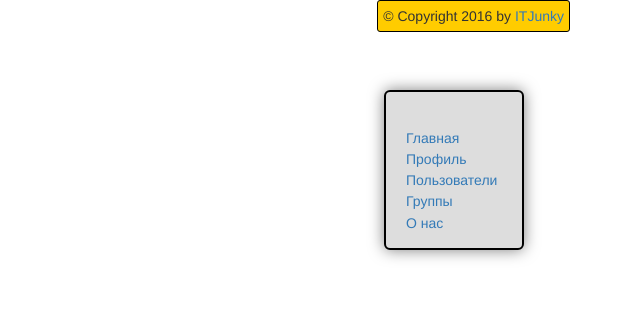
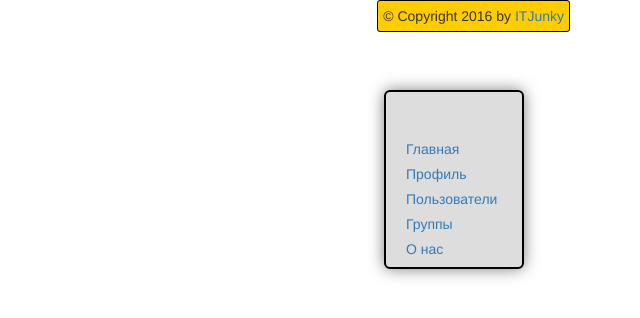
Before and after one commit to itJunky/web-tasker.py, a Flask app: page /about in a window 1280 px wide. Shown: the top 318 px of the page, without its empty margins (640-1280 px from the left). Run offline with Flask 2, Linux system fonts and the light colour scheme; parts of the project's set-up code (start-up, migrations or seed data) failed here and were passed over; some libraries are stand-ins or nearby versions.

Commit message:
Fix height of selected menu line

```diff
--- a/web_tasker/static/mystyle.css
+++ b/web_tasker/static/mystyle.css
@@ -1,4 +1,4 @@
-.mainmenu {
+.mainmenubar {
     width: 140px;
     background: #ddd;
     padding: 5px;
@@ -10,8 +10,15 @@
     box-shadow: 0 0 15px rgba(0, 0, 0, 0.5);
 }
 
+#mainmenu {
+    padding: 0;
+    margin: 0;
+    line-height: 0;
+}
+
 .mainmenuline {
-    margin-top: -15%;
+    display: inline-block;
+    line-height: 5px;
 }
 
 .mycontent {
--- a/web_tasker/templates/menu.html
+++ b/web_tasker/templates/menu.html
@@ -1,11 +1,11 @@
 {% block navbar %}
   <nav class="navmenu navmenu-default" role="navigation">
-    <div class="mainmenu navbar navbar-fixed-top well-lg">
+    <div class="mainmenubar navbar navbar-fixed-top well-lg">
       <!-- Меню -->
       <div style="text-align: center" class="navmenu-brand">
         <strong>{{ user }}</strong><br><br>
       </div>
-      <ul class="nav navmenu-nav">
+      <ul class="nav navmenu-nav" id=mainmenu>
         <li class="mainmenuline"><a href="/">Главная</a></li>
         <li class="mainmenuline"><a href="/profile">Профиль</a></li>
         <li class="mainmenuline"><a href="/users">Пользователи</a></li>
--- a/web_tasker/templates/task_create.html
+++ b/web_tasker/templates/task_create.html
@@ -20,7 +20,7 @@
         <tr><td>Родительская задача №</td>
         {% if parent %}
           {% set parent_id = parent %}
-        {% else  %}
+        {% else %}
           {% set parent_id = 0 %}
         {% endif %}
         <td><input class="form-control well-lg" required type=text name=taskparent value="{{ parent_id }}"></td>
```
